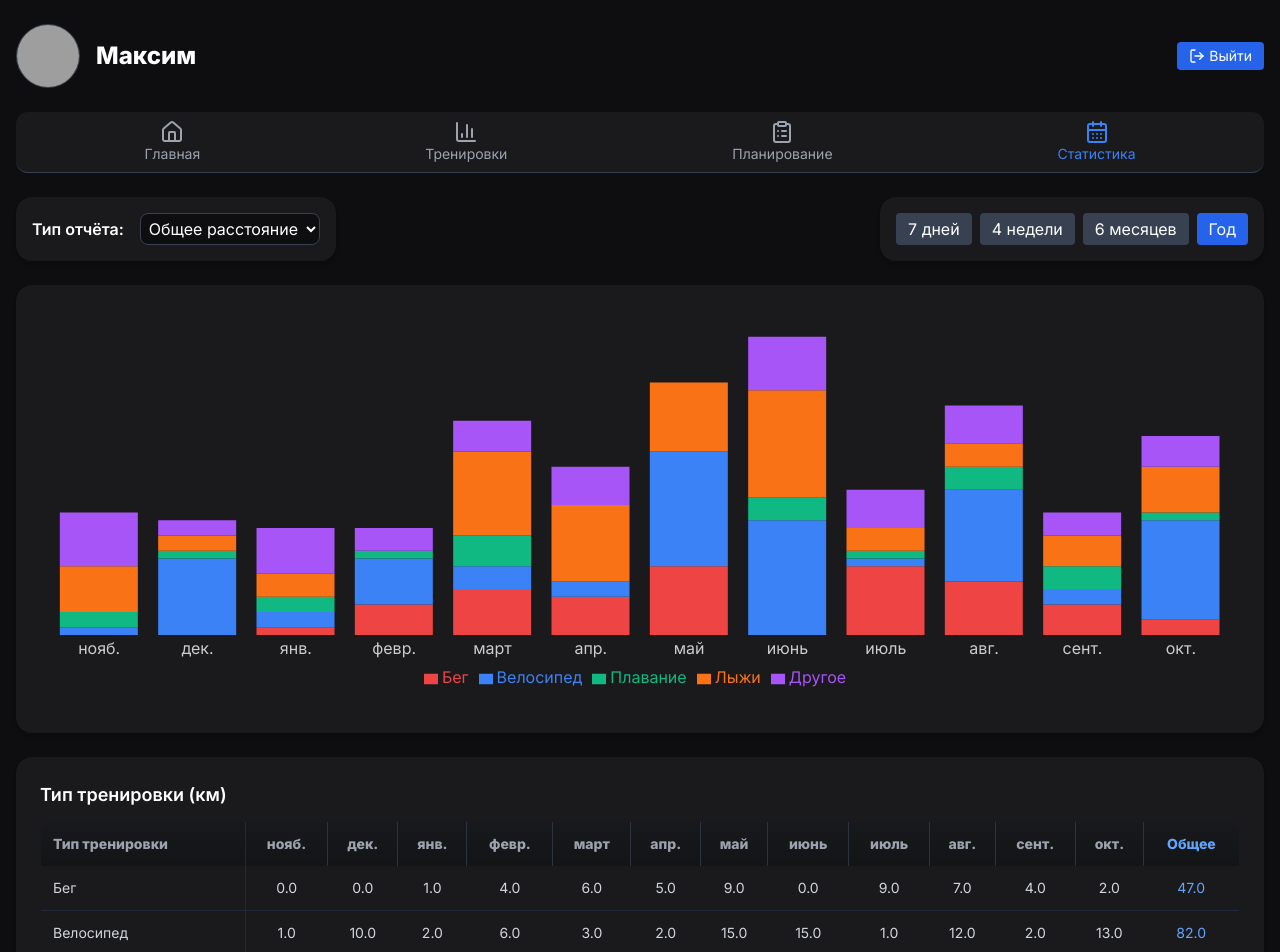
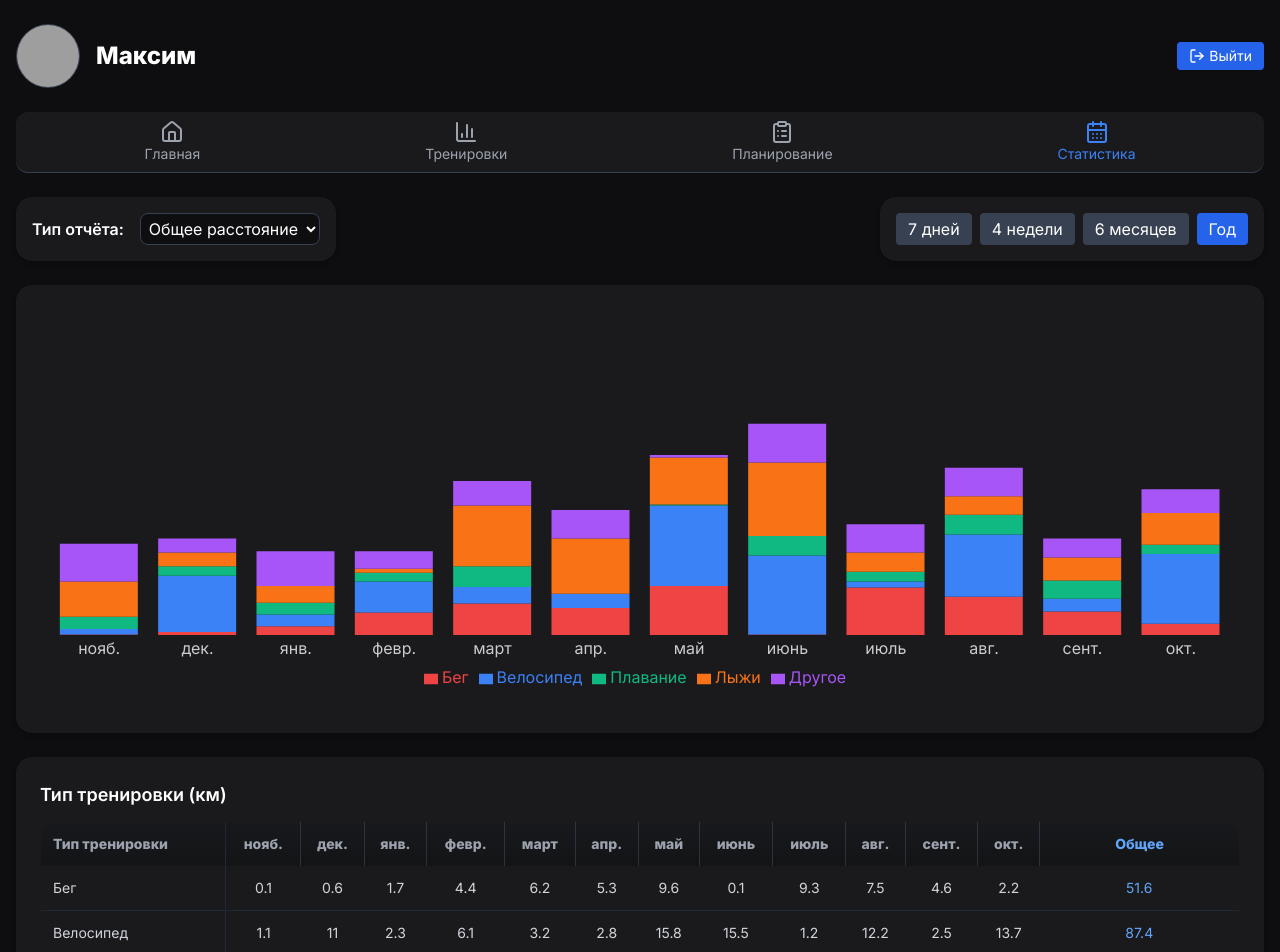
Before and after one commit to mbaliabin/dagbook-test, a React (Vite) app in the folder fasx-frontend/: page /statistics in a window 1280 px wide. Shown: the top 952 px of the page. Built offline with nearby package versions, Linux system fonts and the light colour scheme; grey boxes are pictures that could not be loaded.

Commit message:
Доработка StatisticsPage.tsx 111

```diff
--- a/fasx-frontend/src/pages/StatisticsPage.tsx
+++ b/fasx-frontend/src/pages/StatisticsPage.tsx
@@ -6,7 +6,7 @@ import {
   Tooltip,
   Legend,
   ResponsiveContainer,
-  Cell,
+  Rectangle,
 } from "recharts";
 import { Home, BarChart3, ClipboardList, CalendarDays, LogOut } from "lucide-react";
 import { useNavigate, useLocation } from "react-router-dom";
@@ -14,11 +14,15 @@ import dayjs from "dayjs";
 
 type ReportType = "Общее расстояние" | "Длительность" | "Выносливость";
 
+interface HoverState {
+  index: number | null;
+}
+
 export default function StatisticsPage() {
   const [reportType, setReportType] = useState<ReportType>("Общее расстояние");
   const [interval, setInterval] = useState("Год");
   const [name, setName] = useState("Максим");
-  const [hoveredBar, setHoveredBar] = useState<{ index: number; key: string } | null>(null);
+  const [hover, setHover] = useState<HoverState>({ index: null });
 
   const navigate = useNavigate();
   const location = useLocation();
@@ -39,24 +43,10 @@ export default function StatisticsPage() {
   const trainingTypes = ["Бег", "Велосипед", "Плавание", "Лыжи", "Другое"];
   const enduranceZones = ["I1", "I2", "I3", "I4", "I5"];
 
-  // Формат времени для таблицы
-  const formatTimeTable = (minutes: number) => {
-    const h = Math.floor(minutes / 60);
-    const m = minutes % 60;
-    return `${h}:${m}`;
-  };
-
-  // Формат времени для тултипа
-  const formatTooltipTime = (minutes: number) => {
-    const h = Math.floor(minutes / 60);
-    const m = minutes % 60;
-    return `${h} ч ${m} м`;
-  };
-
   const generateData = () => {
     const today = dayjs();
-    const data: any[] = [];
-    const types = reportType === "Выносливость" ? enduranceZones : trainingTypes;
+    let data: any[] = [];
+    let types = reportType === "Выносливость" ? enduranceZones : trainingTypes;
 
     const maxValues: any = {
       "Общее расстояние": { Бег: 10, Лыжи: 15, Велосипед: 20, Плавание: 5, Другое: 8 },
@@ -64,36 +54,63 @@ export default function StatisticsPage() {
       "Выносливость": { I1: 60, I2: 50, I3: 40, I4: 30, I5: 20 },
     };
 
-    let points = interval === "7 дней" ? 7 : interval === "4 недели" ? 4 : interval === "6 месяцев" ? 6 : 12;
+    let points = 0;
+    if (interval === "7 дней") points = 7;
+    else if (interval === "4 недели") points = 4;
+    else if (interval === "6 месяцев") points = 6;
+    else if (interval === "Год") points = 12;
 
     for (let i = points - 1; i >= 0; i--) {
       let label = "";
       if (interval === "7 дней") label = today.subtract(i, "day").format("DD MMM");
-      else if (interval === "4 недели")
-        label = `Нед ${today.subtract(i, "week").startOf("week").format("DD/MM")}`;
+      else if (interval === "4 недели") label = `Нед ${today.subtract(i, "week").startOf("week").format("DD/MM")}`;
       else label = today.subtract(i, "month").format("MMM");
 
-      const item: any = { label };
+      let item: any = { label };
       types.forEach((t) => {
-        item[t] = Math.floor(Math.random() * maxValues[reportType][t]);
+        if (reportType === "Длительность" || reportType === "Выносливость") {
+          item[t] = Math.floor(Math.random() * maxValues[reportType][t]); // минуты
+        } else {
+          item[t] = +(Math.random() * maxValues[reportType][t]).toFixed(1);
+        }
       });
       data.push(item);
     }
-
     return data;
   };
 
   const chartData = generateData();
   const months = chartData.map((d) => d.label);
 
-  // Сумма для таблицы
-  const sumByType = (type: string) => chartData.reduce((sum, d) => sum + d[type], 0);
+  // Форматирование для тултипа
+  const formatTooltip = (value: number) => {
+    if (reportType === "Длительность" || reportType === "Выносливость") {
+      const h = Math.floor(value / 60);
+      const m = value % 60;
+      return `${h} ч ${m} м`;
+    }
+    return value;
+  };
+
+  // Кастомный бар для hover
+  const CustomBar = (props: any) => {
+    const { x, y, width, height, fill, index } = props;
+    const isHovered = hover.index === index;
+    return (
+      <Rectangle
+        x={x}
+        y={isHovered ? y - 5 : y}
+        width={width}
+        height={isHovered ? height + 5 : height}
+        fill={fill}
+      />
+    );
+  };
 
   return (
     <div className="min-h-screen bg-[#0e0e10] text-white px-4 py-6">
       <div className="max-w-7xl mx-auto space-y-6">
-
-        {/* Верхняя плашка — аватар, имя и кнопка Выйти */}
+        {/* Верхняя плашка — аватар и кнопка выйти */}
         <div className="flex flex-col md:flex-row md:items-center md:justify-between gap-4">
           <div className="flex items-center space-x-4">
             <img
@@ -113,7 +130,7 @@ export default function StatisticsPage() {
           </button>
         </div>
 
-        {/* Верхнее меню */}
+        {/* Меню */}
         <div className="flex justify-around bg-[#1a1a1d] border-b border-gray-700 py-2 px-4 rounded-xl">
           {menuItems.map((item) => {
             const Icon = item.icon;
@@ -133,7 +150,7 @@ export default function StatisticsPage() {
           })}
         </div>
 
-        {/* Плашка выбора отчёта и интервала */}
+        {/* Отчет и интервал */}
         <div className="flex flex-col md:flex-row md:items-center md:justify-between gap-4">
           <div className="bg-[#1a1a1d] p-4 rounded-2xl shadow-md flex items-center gap-4">
             <span className="font-semibold">Тип отчёта:</span>
@@ -147,13 +164,14 @@ export default function StatisticsPage() {
               <option>Выносливость</option>
             </select>
           </div>
-
           <div className="bg-[#1a1a1d] p-4 rounded-2xl shadow-md flex items-center gap-2">
             {intervals.map((intv) => (
               <button
                 key={intv}
                 onClick={() => setInterval(intv)}
-                className={`px-3 py-1 rounded ${interval === intv ? "bg-blue-600" : "bg-gray-700 hover:bg-gray-600"}`}
+                className={`px-3 py-1 rounded ${
+                  interval === intv ? "bg-blue-600" : "bg-gray-700 hover:bg-gray-600"
+                }`}
               >
                 {intv}
               </button>
@@ -164,31 +182,18 @@ export default function StatisticsPage() {
         {/* Диаграмма */}
         <div className="bg-[#1a1a1d] p-6 rounded-2xl shadow-md">
           <ResponsiveContainer width="100%" height={400}>
-            <BarChart data={chartData} margin={{ top: 20, right: 10, left: 10, bottom: 20 }}>
+            <BarChart
+              data={chartData}
+              margin={{ top: 20, right: 10, left: 10, bottom: 20 }}
+            >
               <XAxis dataKey="label" axisLine={false} tickLine={false} stroke="#ccc" />
               <Tooltip
-                content={({ active, payload, label }) => {
-                  if (!active || !payload) return null;
-                  const total = payload.reduce((sum, p) => sum + p.value, 0);
-                  return (
-                    <div className="bg-[#1a1a1d]/90 text-white p-2 rounded shadow-md text-sm">
-                      <div className="font-semibold">{label}</div>
-                      {payload.map((p) => (
-                        <div key={p.name} className="flex justify-between">
-                          <span>{p.name}</span>
-                          <span>{formatTooltipTime(p.value)}</span>
-                        </div>
-                      ))}
-                      <div className="border-t border-gray-600 mt-1 pt-1 flex justify-between font-semibold">
-                        <span>Общее</span>
-                        <span>{formatTooltipTime(total)}</span>
-                      </div>
-                    </div>
-                  );
-                }}
+                contentStyle={{ backgroundColor: "rgba(30,30,30,0.8)", border: "none", color: "#fff" }}
+                formatter={(value: number, name: string) => [formatTooltip(value), name]}
               />
               <Legend wrapperStyle={{ color: "#fff" }} />
-              {(reportType === "Выносливость" ? enduranceZones : trainingTypes).map((t, idx) => {
+              {(reportType === "Выносливость" ? enduranceZones : trainingTypes).map(
+                (t, idx) => {
                   const colors = ["#ef4444", "#3b82f6", "#10b981", "#f97316", "#a855f7"];
                   return (
                     <Bar
@@ -196,27 +201,14 @@ export default function StatisticsPage() {
                       dataKey={t}
                       stackId="a"
                       fill={colors[idx % colors.length]}
-                    isAnimationActive={false}
-                  >
-                    {chartData.map((entry, i) => {
-                      const isActive = hoveredBar?.index === i && hoveredBar?.key === t;
-                      return (
-                        <Cell
-                          key={i}
-                          fill={colors[idx % colors.length]}
-                          onMouseEnter={() => setHoveredBar({ index: i, key: t })}
-                          onMouseLeave={() => setHoveredBar(null)}
-                          style={{
-                            transform: isActive ? "scale(1.05)" : "scale(1)",
-                            transformOrigin: "bottom",
-                            transition: "transform 0.2s",
-                          }}
+                      name={t}
+                      shape={<CustomBar />}
+                      onMouseOver={() => setHover({ index: idx })}
+                      onMouseOut={() => setHover({ index: null })}
                     />
                   );
-                    })}
-                  </Bar>
-                );
-              })}
+                }
+              )}
             </BarChart>
           </ResponsiveContainer>
         </div>
@@ -240,7 +232,9 @@ export default function StatisticsPage() {
                       {m}
                     </th>
                   ))}
-                  <th className="py-3 px-2 text-center text-blue-400 border-l border-gray-800">Общее</th>
+                  <th className="py-3 px-2 text-center text-blue-400 border-l border-gray-800">
+                    Общее
+                  </th>
                 </tr>
               </thead>
               <tbody>
@@ -250,17 +244,22 @@ export default function StatisticsPage() {
                 ).map((type) => (
                   <tr key={type} className="border-b border-gray-800">
                     <td className="py-3 px-3 border-r border-gray-800">{type}</td>
-                    {chartData.map((d, i) => (
+                    {chartData.map((d, i) => {
+                      let val = d[type];
+                      let display = val;
+                      if (reportType === "Длительность" || reportType === "Выносливость") {
+                        const h = Math.floor(val / 60);
+                        const m = val % 60;
+                        display = `${h}:${m}`;
+                      }
+                      return (
                         <td key={i} className="text-center py-3">
-                        {reportType === "Общее расстояние"
-                          ? d[type].toFixed(1)
-                          : formatTimeTable(d[type])}
+                          {display}
                         </td>
-                    ))}
+                      );
+                    })}
                     <td className="text-center text-blue-400 py-3">
-                      {reportType === "Общее расстояние"
-                        ? chartData.reduce((sum, d) => sum + d[type], 0).toFixed(1)
-                        : formatTimeTable(chartData.reduce((sum, d) => sum + d[type], 0))}
+                      {chartData.reduce((sum, d) => sum + d[type], 0)}
                     </td>
                   </tr>
                 ))}
@@ -268,7 +267,6 @@ export default function StatisticsPage() {
             </table>
           </div>
         </div>
-
       </div>
     </div>
   );
```
Lines whose indentation alone changed are shown as unchanged.
